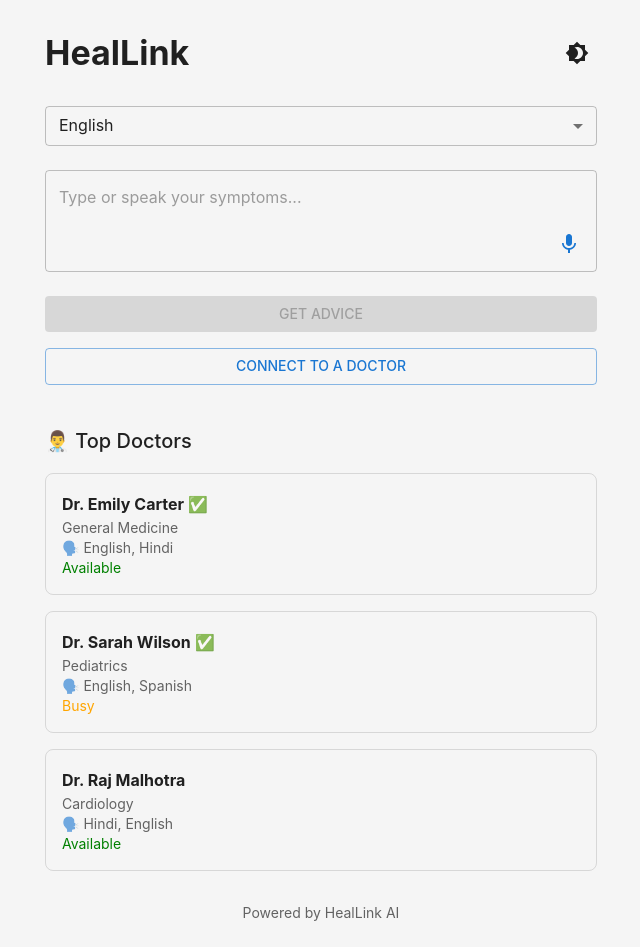
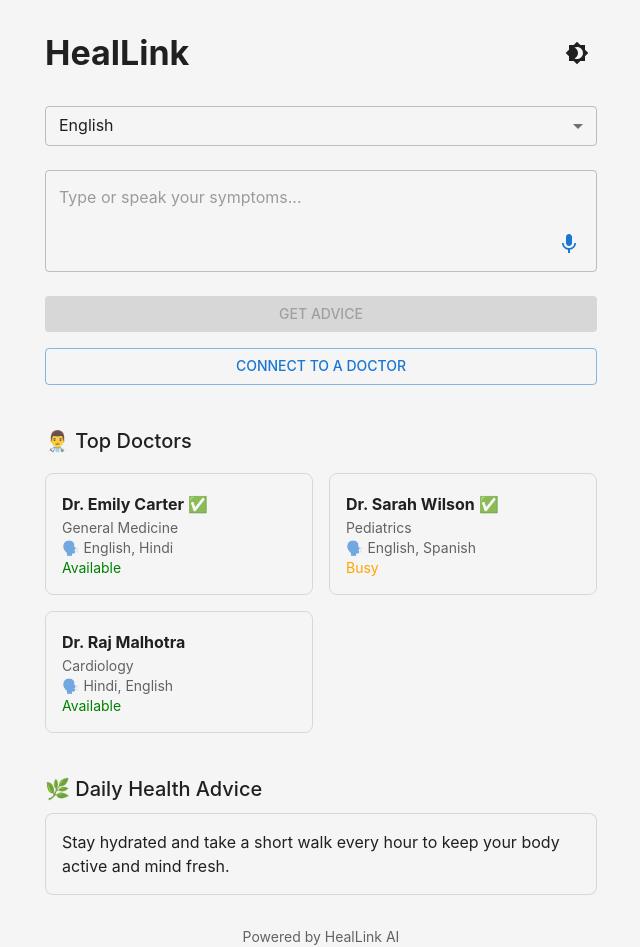
Before and after one commit to Khushii2308/HealLink, a React (Vite) app: page / in a window 1280 px wide. Shown: the whole page, without its empty margins (319-959 px from the left). Before the commit the page ends 923 px from the top, so only its background shows below. Built offline with nearby package versions, Linux system fonts and the light colour scheme; no server answers.

Commit message:
some minor changes to home.jsx

```diff
--- a/src/pages/Home.jsx
+++ b/src/pages/Home.jsx
@@ -13,6 +13,7 @@ import {
   DialogContent,
   DialogActions,
   useTheme,
+  Grid,
 } from '@mui/material'
 import MicIcon from '@mui/icons-material/Mic'
 import Brightness4Icon from '@mui/icons-material/Brightness4'
@@ -55,6 +56,8 @@ const Home = ({ toggleTheme, mode }) => {
       verified: false,
     },
   ]
+
+  const dailyHealthAdvice = "Stay hydrated and take a short walk every hour to keep your body active and mind fresh."
 
   const handleLanguageChange = (event) => {
     setLanguage(event.target.value)
@@ -178,7 +181,7 @@ const Home = ({ toggleTheme, mode }) => {
           </IconButton>
         </Box>
 
-        {/* Submit Button */}
+        {/* Submit & Connect Button */}
         <Button
           variant="contained"
           fullWidth
@@ -206,10 +209,10 @@ const Home = ({ toggleTheme, mode }) => {
           <Typography variant="h6" sx={{ mt: 5, mb: 2 }}>
             👨‍⚕️ Top Doctors
           </Typography>
-          <Box sx={{ display: 'flex', flexDirection: 'column', gap: 2 }}>
+          <Grid container spacing={2}>
             {doctors.map((doc) => (
+              <Grid item xs={12} sm={6} key={doc.id}>
                 <Box
-                key={doc.id}
                   onClick={() => navigate(`/doctor/${doc.id}`)}
                   sx={{
                     border: '1px solid',
@@ -241,7 +244,30 @@ const Home = ({ toggleTheme, mode }) => {
                     {doc.availability}
                   </Typography>
                 </Box>
+              </Grid>
             ))}
+          </Grid>
+        </motion.div>
+
+        {/* Daily Health Advice */}
+        <motion.div
+          initial={{ opacity: 0, y: 20 }}
+          animate={{ opacity: 1, y: 0 }}
+          transition={{ duration: 0.5, delay: 1 }}
+        >
+          <Typography variant="h6" sx={{ mt: 5, mb: 1 }}>
+            🌿 Daily Health Advice
+          </Typography>
+          <Box
+            sx={{
+              p: 2,
+              borderRadius: 2,
+              backgroundColor: theme.palette.mode === 'dark' ? 'grey.900' : 'grey.100',
+              border: '1px solid',
+              borderColor: 'divider',
+            }}
+          >
+            <Typography variant="body1">{dailyHealthAdvice}</Typography>
           </Box>
         </motion.div>
 
```
Lines whose indentation alone changed are shown as unchanged.
